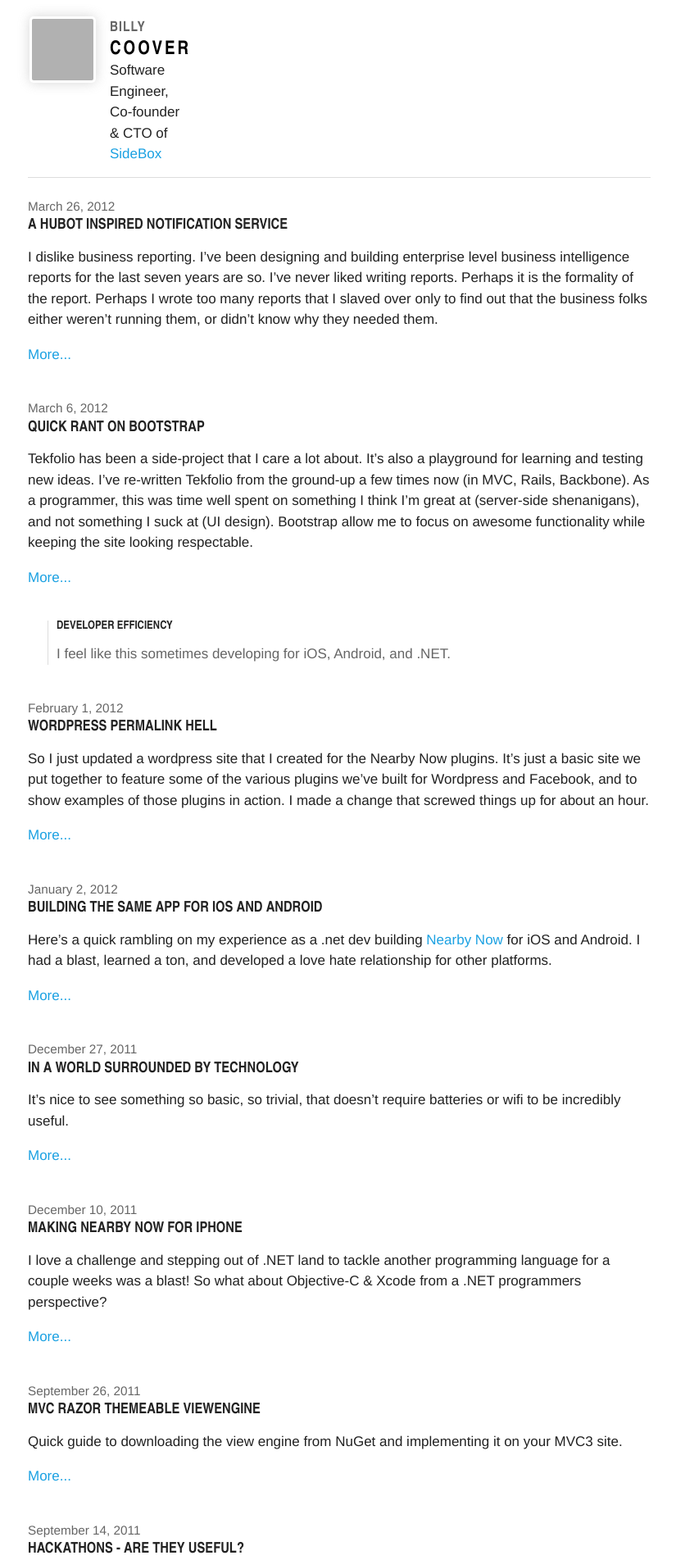
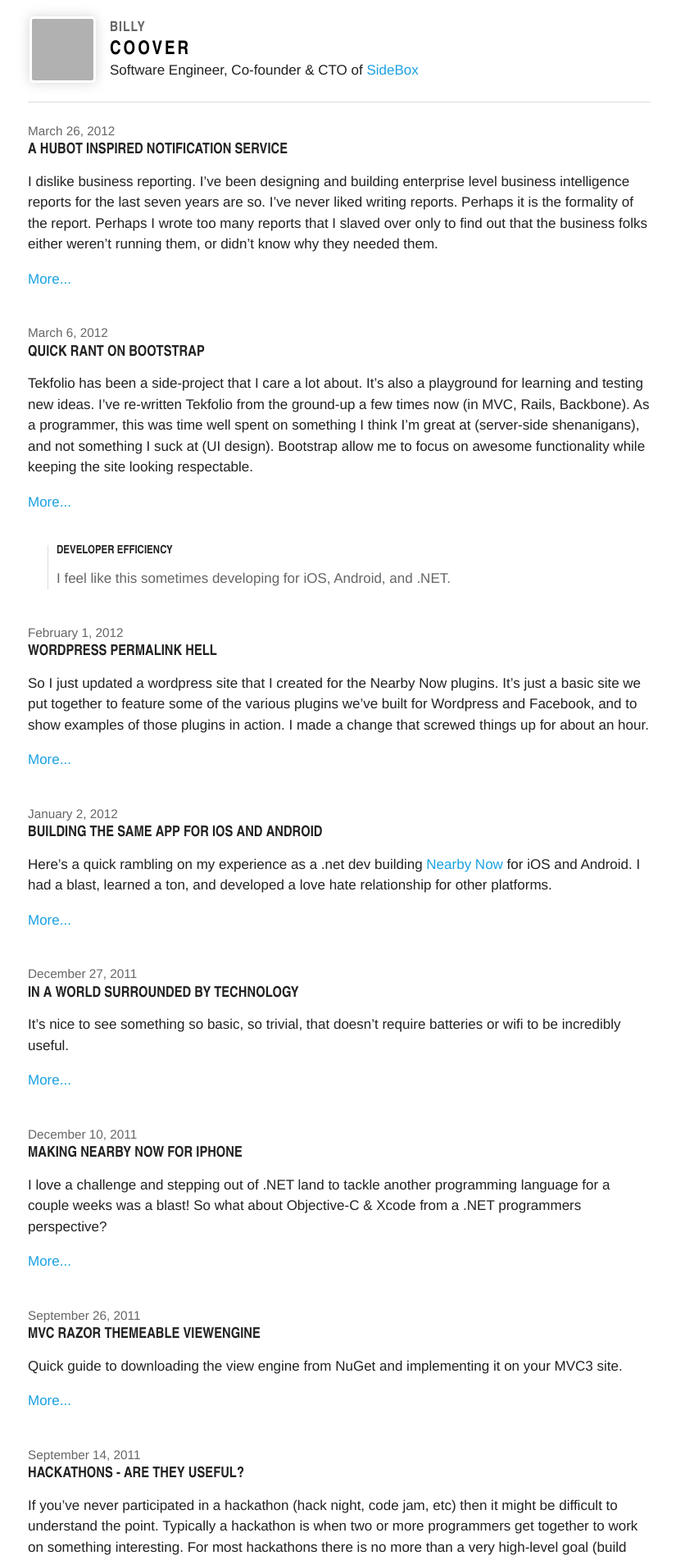
Before and after one commit to azcoov/azcoov.github.com, a Jekyll site: the page built from index.html, in a window 1280 px wide. Shown: the top 1903 px of the page at 82% size, without its empty margins (226-1051 px from the left). Built offline with Jekyll 4.4.1, drawn with Linux system fonts in a browser that asks for light colours; Markdown is read by kramdown in place of the engine named in the settings; comment, search, counter and statistics services are not loaded; grey boxes are pictures that could not be loaded.

Commit message:
Update _layouts/default.html

```diff
--- a/_layouts/default.html
+++ b/_layouts/default.html
@@ -49,7 +49,7 @@
       	<img src="http://www.gravatar.com/avatar/9bb02ec020f37fd161b8a7f9e0823ef2.png?s=75" height="75" width="75" class="avatar" >
       </a>
     </div>
-    <div style="float:left; width: 100px;">
+    <div style="float:left; width: 400px;">
     	<span id="billy">Billy</span><br />
     	<span id="coover">Coover</span><br />
     	<span>Software Engineer, Co-founder & CTO of <a href="http://www.sidebox.com">SideBox</a></span>
```
